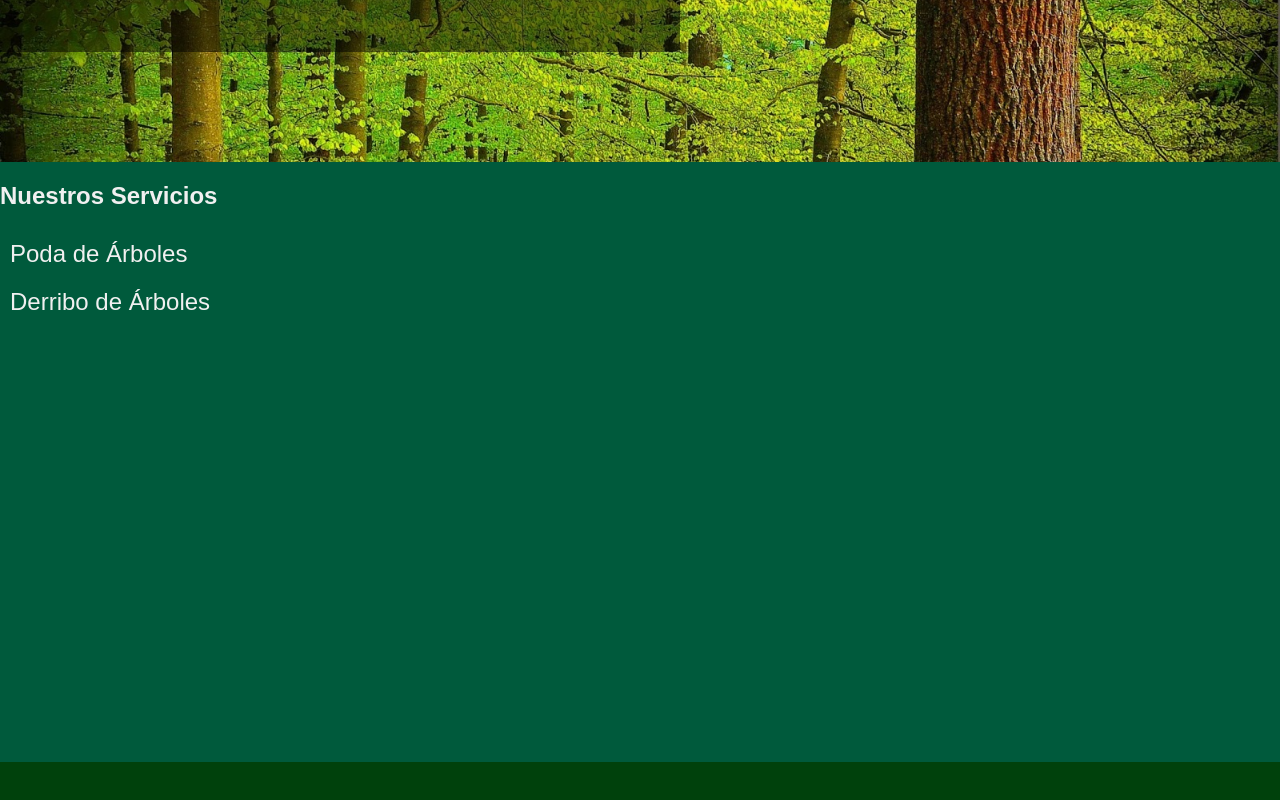
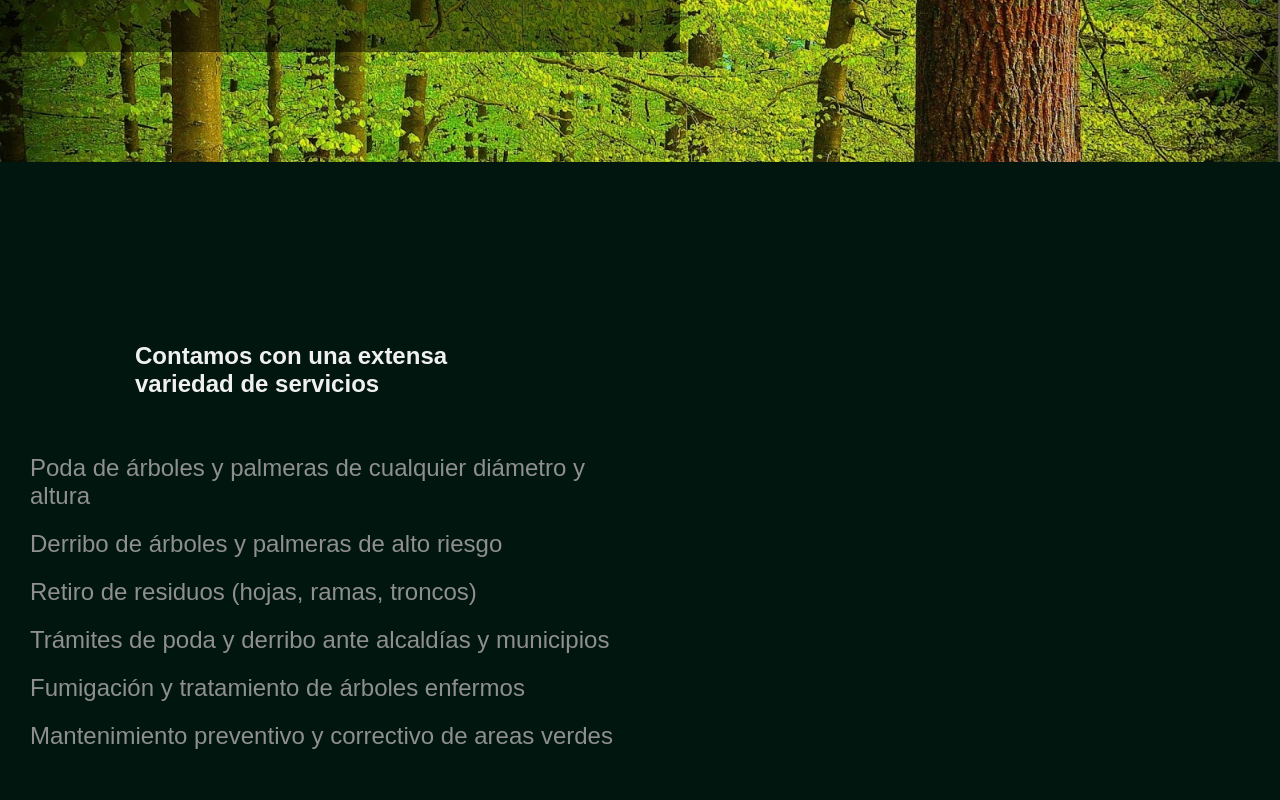
Before and after one commit to lalodsi/servipoda, a React (Vite) app: page / in a window 1280 px wide. Shown: the part 398-1198 px from the top of the page. Before the commit the page ends 1160 px from the top, so only its background shows below. Built offline with nearby package versions, Linux system fonts and the light colour scheme.

Commit message:
Improve services section styles

```diff
--- a/src/components/Services.tsx
+++ b/src/components/Services.tsx
@@ -1,10 +1,18 @@
 import React, { useState } from 'react';
 import '../styles/Services.scss';
 
-const services = [
-  { name: 'Poda de Árboles', image: '/src/assets/images/service1.jpg' },
-  { name: 'Derribo de Árboles', image: '/src/assets/images/service2.jpg' },
-  // Añade más servicios aquí
+interface service {
+  name: string,
+  image: string,
+}
+
+const services: service[] = [
+  { name: 'Poda de árboles y palmeras de cualquier diámetro y altura', image: '/src/assets/images/service1.jpg' },
+  { name: 'Derribo de árboles y palmeras de alto riesgo', image: '/src/assets/images/service2.jpg' },
+  { name: 'Retiro de residuos (hojas, ramas, troncos)', image: '/src/assets/images/service3.jpg' },
+  { name: 'Trámites de poda y derribo ante alcaldías y municipios', image: '/src/assets/images/service4.jpg' },
+  { name: 'Fumigación y tratamiento de árboles enfermos', image: '/src/assets/images/service5.jpg' },
+  { name: 'Mantenimiento preventivo y correctivo de areas verdes', image: '/src/assets/images/service6.jpg' },
 ];
 
 const Services: React.FC = () => {
@@ -13,7 +21,9 @@ const Services: React.FC = () => {
   return (
     <section className="services">
       <div className="services-list">
-        <h2>Nuestros Servicios</h2>
+        <div className='title'>
+          <h2>Contamos con una extensa variedad de servicios</h2>
+        </div>
         <ul>
           {services.map(service => (
             <li
--- a/src/styles/Services.scss
+++ b/src/styles/Services.scss
@@ -3,20 +3,30 @@
     position: relative;
     // top: 350px;
     width: 100%;
-    height: 600px;
-    background-color: rgb(0, 90, 60);
+    height: 740px;
+    background-color: rgb(0, 22, 15);
     color: #f0f0f0;
     .services-list {
+      padding-left: 20px;
       width: 50%;
+      display: flex;
+      // justify-content: center;
+      flex-direction: column;
+      align-items: center;
+      .title{
+        margin-top: 150px;
+        padding: 10px;
+        width: 400px;
+      }
       ul {
         list-style: none;
         padding: 0;
         li {
           padding: 10px;
           font-size: 1.5rem;
-          cursor: pointer;
+          color: #8f8f8f;
           &:hover {
-            background-color: #f0f0f0;
+            color: #f0f0f0;
           }
         }
       }
```
